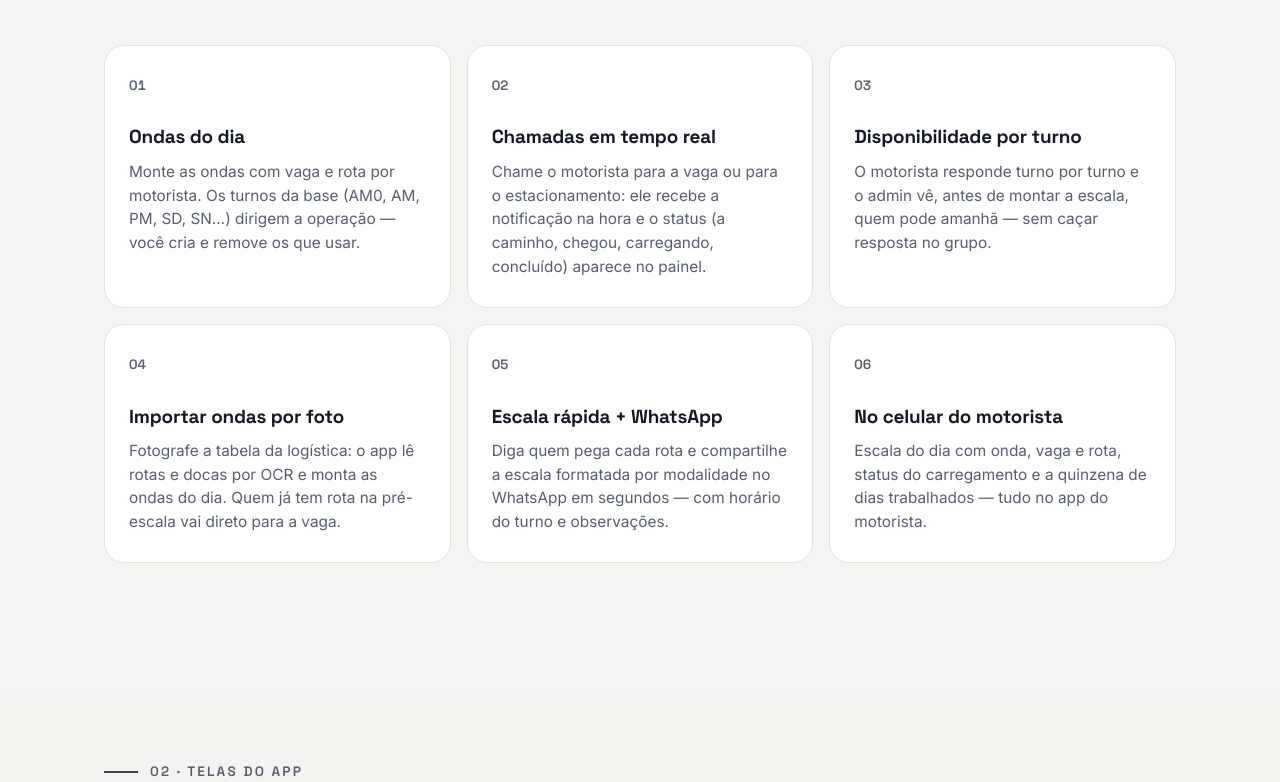
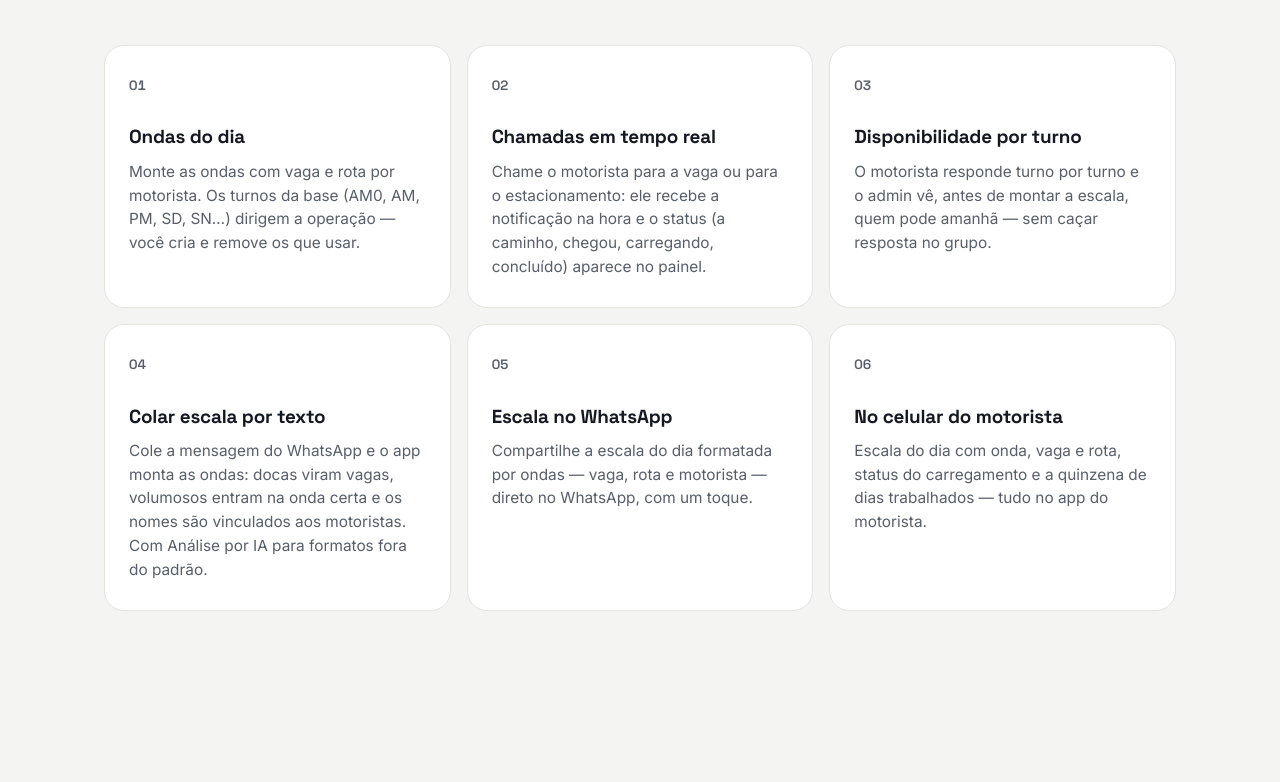
Before and after one commit to michellcosta/controle-de-escalas, a plain HTML site: page docs/index.html in a window 1280 px wide. Shown: the part 1265-2047 px from the top of the page. Drawn offline with Linux system fonts and the light colour scheme.

Commit message:
Atualiza o conteúdo do site para os recursos atuais (colar escala por texto sai o import por foto e a escala rápida).

```diff
--- a/docs/index.html
+++ b/docs/index.html
@@ -267,10 +267,10 @@
   <div class="letreiro" aria-hidden="true">
     <div class="letreiro-trilho">
       <div class="letreiro-copia">
-        <span>Ondas</span><span>Vagas</span><span>Turnos da base</span><span>Chamadas de carregamento</span><span>Disponibilidade</span><span>Escala no WhatsApp</span><span>Importar por foto</span>
+        <span>Ondas</span><span>Vagas</span><span>Turnos da base</span><span>Chamadas de carregamento</span><span>Disponibilidade</span><span>Escala no WhatsApp</span><span>Colar escala por texto</span>
       </div>
       <div class="letreiro-copia">
-        <span>Ondas</span><span>Vagas</span><span>Turnos da base</span><span>Chamadas de carregamento</span><span>Disponibilidade</span><span>Escala no WhatsApp</span><span>Importar por foto</span>
+        <span>Ondas</span><span>Vagas</span><span>Turnos da base</span><span>Chamadas de carregamento</span><span>Disponibilidade</span><span>Escala no WhatsApp</span><span>Colar escala por texto</span>
       </div>
     </div>
   </div>
@@ -302,13 +302,13 @@
       </div>
       <div class="funcao revelar">
         <span class="num">04</span>
-        <h3>Importar ondas por foto</h3>
-        <p>Fotografe a tabela da logística: o app lê rotas e docas por OCR e monta as ondas do dia. Quem já tem rota na pré-escala vai direto para a vaga.</p>
+        <h3>Colar escala por texto</h3>
+        <p>Cole a mensagem do WhatsApp e o app monta as ondas: docas viram vagas, volumosos entram na onda certa e os nomes são vinculados aos motoristas. Com Análise por IA para formatos fora do padrão.</p>
       </div>
       <div class="funcao revelar">
         <span class="num">05</span>
-        <h3>Escala rápida + WhatsApp</h3>
-        <p>Diga quem pega cada rota e compartilhe a escala formatada por modalidade no WhatsApp em segundos — com horário do turno e observações.</p>
+        <h3>Escala no WhatsApp</h3>
+        <p>Compartilhe a escala do dia formatada por ondas — vaga, rota e motorista — direto no WhatsApp, com um toque.</p>
       </div>
       <div class="funcao revelar">
         <span class="num">06</span>
```
